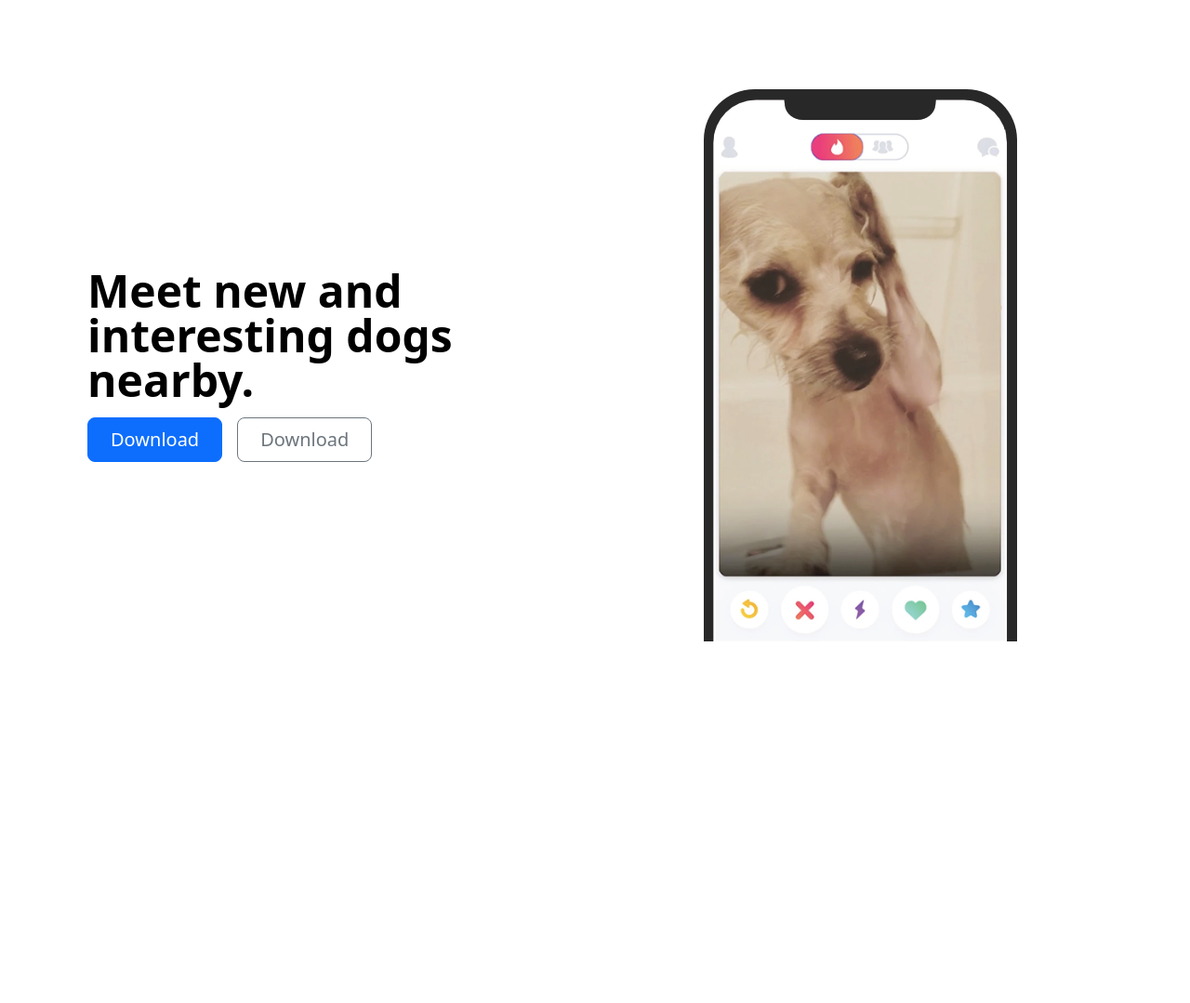
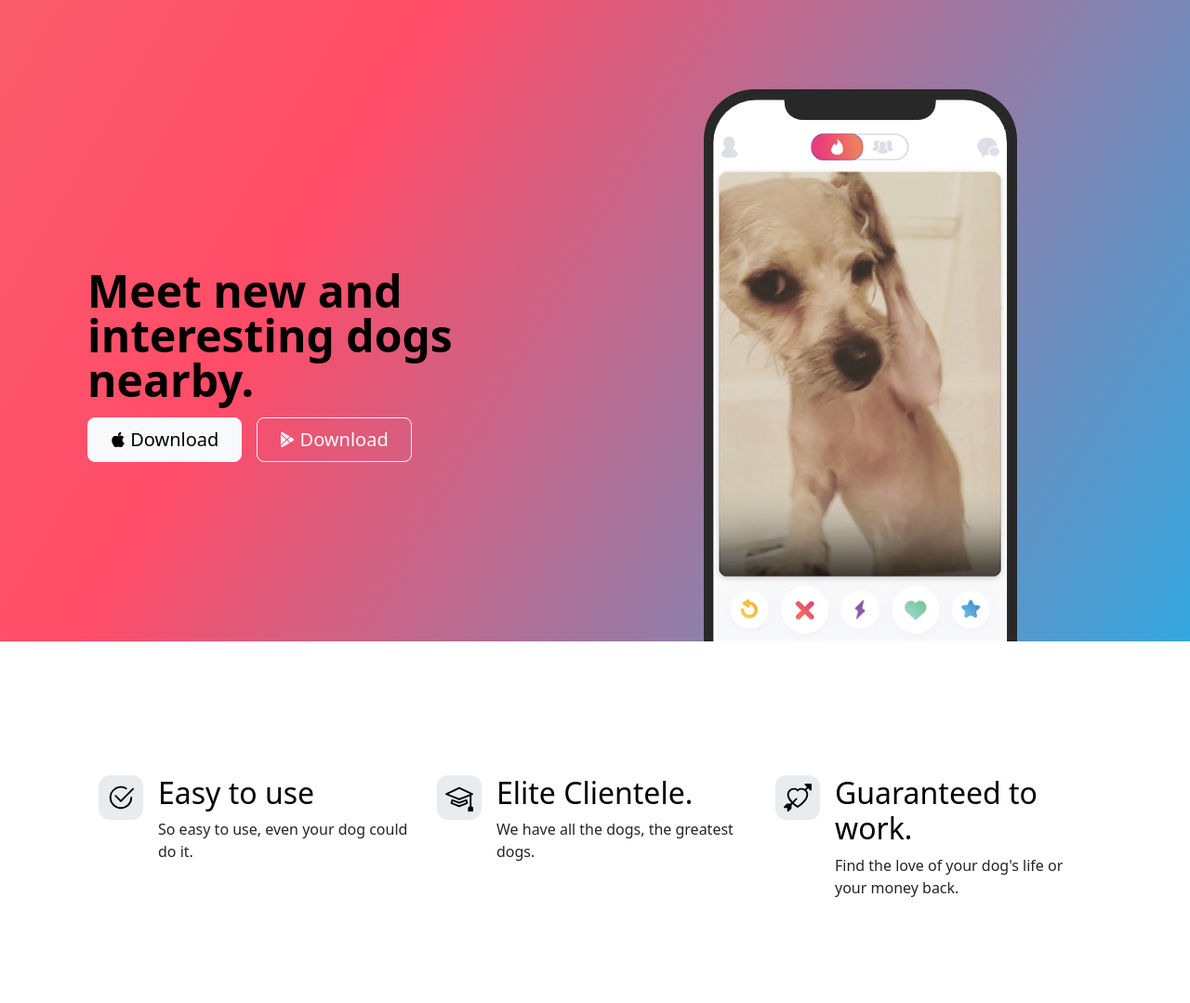
Before and after one commit to armanali13000/TinDog-Bootstrap-Website, a plain HTML site: page index.html in a window 1280 px wide. Shown: the whole page at 93% size. Before the commit the page ends 800 px from the top, so only its background shows below. Drawn offline with nearby package versions, Linux system fonts and the light colour scheme.

Commit message:
Adding feature Section

```diff
--- a/index.html
+++ b/index.html
@@ -6,14 +6,15 @@
   <meta name="viewport" content="width=device-width, initial-scale=1.0">
   <title>TinDog</title>
   <link href="https://cdn.jsdelivr.net/npm/bootstrap@5.3.3/dist/css/bootstrap.min.css" rel="stylesheet" integrity="sha384-QWTKZyjpPEjISv5WaRU9OFeRpok6YctnYmDr5pNlyT2bRjXh0JMhjY6hW+ALEwIH" crossorigin="anonymous">
+  <link rel="stylesheet" href="/css/style.css">
 </head>
 
 <body>
 
   <!-- Title -->
-  <section id="title">
-    <div class="container col-xxl-8 px-4 py-5">
-      <div class="row flex-lg-row-reverse align-items-center g-5 py-5">
+  <section id="title" class="gradient-background">
+    <div class="container col-xxl-8 px-4 pt-5">
+      <div class="row flex-lg-row-reverse align-items-center g-5 pt-5">
         <div class="col-10 col-sm-8 col-lg-6">
           <img src="/images/iphone.png" class="d-block mx-lg-auto img-fluid" alt="Bootstrap Themes" height="200" loading="lazy">
         </div>
@@ -21,17 +22,79 @@
           <h1 class="display-5 fw-bold text-body-emphasis lh-1 mb-3">Meet new and interesting dogs nearby.</h1>
 
           <div class="d-grid gap-2 d-md-flex justify-content-md-start">
-            <button type="button" class="btn btn-primary btn-lg px-4 me-md-2">Download</button>
-            <button type="button" class="btn btn-outline-secondary btn-lg px-4">Download</button>
+            <button type="button" class="btn btn-light btn-lg px-4 me-md-2"><svg xmlns="http://www.w3.org/2000/svg" width="16" height="16" fill="currentColor"
+              class="bi bi-apple mb-1" viewBox="0 0 16 16">
+<path
+                d="M11.182.008C11.148-.03 9.923.023 8.857 1.18c-1.066 1.156-.902 2.482-.878 2.516.024.034 1.52.087 2.475-1.258.955-1.345.762-2.391.728-2.43Zm3.314 11.733c-.048-.096-2.325-1.234-2.113-3.422.212-2.189 1.675-2.789 1.698-2.854.023-.065-.597-.79-1.254-1.157a3.692 3.692 0 0 0-1.563-.434c-.108-.003-.483-.095-1.254.116-.508.139-1.653.589-1.968.607-.316.018-1.256-.522-2.267-.665-.647-.125-1.333.131-1.824.328-.49.196-1.422.754-2.074 2.237-.652 1.482-.311 3.83-.067 4.56.244.729.625 1.924 1.273 2.796.576.984 1.34 1.667 1.659 1.899.319.232 1.219.386 1.843.067.502-.308 1.408-.485 1.766-.472.357.013 1.061.154 1.782.539.571.197 1.111.115 1.652-.105.541-.221 1.324-1.059 2.238-2.758.347-.79.505-1.217.473-1.282Z" />
+<path
+                d="M11.182.008C11.148-.03 9.923.023 8.857 1.18c-1.066 1.156-.902 2.482-.878 2.516.024.034 1.52.087 2.475-1.258.955-1.345.762-2.391.728-2.43Zm3.314 11.733c-.048-.096-2.325-1.234-2.113-3.422.212-2.189 1.675-2.789 1.698-2.854.023-.065-.597-.79-1.254-1.157a3.692 3.692 0 0 0-1.563-.434c-.108-.003-.483-.095-1.254.116-.508.139-1.653.589-1.968.607-.316.018-1.256-.522-2.267-.665-.647-.125-1.333.131-1.824.328-.49.196-1.422.754-2.074 2.237-.652 1.482-.311 3.83-.067 4.56.244.729.625 1.924 1.273 2.796.576.984 1.34 1.667 1.659 1.899.319.232 1.219.386 1.843.067.502-.308 1.408-.485 1.766-.472.357.013 1.061.154 1.782.539.571.197 1.111.115 1.652-.105.541-.221 1.324-1.059 2.238-2.758.347-.79.505-1.217.473-1.282Z" />
+</svg> Download</button>
+            <button type="button" class="btn btn-outline-light btn-lg px-4"><svg xmlns="http://www.w3.org/2000/svg" width="16" height="16" fill="currentColor"
+              class="bi bi-google-play mb-1" viewBox="0 0 16 16">
+<path
+                d="M14.222 9.374c1.037-.61 1.037-2.137 0-2.748L11.528 5.04 8.32 8l3.207 2.96 2.694-1.586Zm-3.595 2.116L7.583 8.68 1.03 14.73c.201 1.029 1.36 1.61 2.303 1.055l7.294-4.295ZM1 13.396V2.603L6.846 8 1 13.396ZM1.03 1.27l6.553 6.05 3.044-2.81L3.333.215C2.39-.341 1.231.24 1.03 1.27Z" />
+</svg> Download</button>
           </div>
         </div>
       </div>
     </div>
   </section>
+
   <!-- Features -->
   <section id="features">
+    <div class="container mt-5">
+    <div class="container px-4 py-5" id="hanging-icons">
+      <div class="row g-4 py-5 row-cols-1 row-cols-lg-3">
+        <div class="col d-flex align-items-start">
+          <div class="icon-square text-body-emphasis bg-body-secondary d-inline-flex align-items-center justify-content-center fs-4 flex-shrink-0 me-3">
+            <svg xmlns="http://www.w3.org/2000/svg" height="30" fill="currentColor" class="bi bi-check2-circle"
+              viewBox="0 0 16 16">
+            <path
+                d="M2.5 8a5.5 5.5 0 0 1 8.25-4.764.5.5 0 0 0 .5-.866A6.5 6.5 0 1 0 14.5 8a.5.5 0 0 0-1 0 5.5 5.5 0 1 1-11 0z" />
+            <path
+                d="M15.354 3.354a.5.5 0 0 0-.708-.708L8 9.293 5.354 6.646a.5.5 0 1 0-.708.708l3 3a.5.5 0 0 0 .708 0l7-7z" />
+            </svg>
 
+          </div>
+          <div>
+            <h3 class="fs-2 text-body-emphasis">Easy to use</h3>
+            <p>So easy to use, even your dog could do it.</p>
+
+          </div>
+        </div>
+        <div class="col d-flex align-items-start">
+          <div class="icon-square text-body-emphasis bg-body-secondary d-inline-flex align-items-center justify-content-center fs-4 flex-shrink-0 me-3">
+            <svg xmlns="http://www.w3.org/2000/svg" height="30" fill="currentColor" class="bi bi-mortarboard" viewBox="0 0 16 16">
+              <path d="M8.211 2.047a.5.5 0 0 0-.422 0l-7.5 3.5a.5.5 0 0 0 .025.917l7.5 3a.5.5 0 0 0 .372 0L14 7.14V13a1 1 0 0 0-1 1v2h3v-2a1 1 0 0 0-1-1V6.739l.686-.275a.5.5 0 0 0 .025-.917l-7.5-3.5ZM8 8.46 1.758 5.965 8 3.052l6.242 2.913L8 8.46Z"/>
+              <path d="M4.176 9.032a.5.5 0 0 0-.656.327l-.5 1.7a.5.5 0 0 0 .294.605l4.5 1.8a.5.5 0 0 0 .372 0l4.5-1.8a.5.5 0 0 0 .294-.605l-.5-1.7a.5.5 0 0 0-.656-.327L8 10.466 4.176 9.032Zm-.068 1.873.22-.748 3.496 1.311a.5.5 0 0 0 .352 0l3.496-1.311.22.748L8 12.46l-3.892-1.556Z"/>
+              </svg>
+          </div>
+          <div>
+            <h3 class="fs-2 text-body-emphasis">Elite Clientele.</h3>
+            <p>We have all the dogs, the greatest dogs.</p>
+
+          </div>
+        </div>
+        <div class="col d-flex align-items-start">
+          <div class="icon-square text-body-emphasis bg-body-secondary d-inline-flex align-items-center justify-content-center fs-4 flex-shrink-0 me-3">
+            <svg xmlns="http://www.w3.org/2000/svg" height="30" fill="currentColor" class="bi bi-arrow-through-heart"
+            viewBox="0 0 16 16">
+            <path fill-rule="evenodd"
+                          d="M2.854 15.854A.5.5 0 0 1 2 15.5V14H.5a.5.5 0 0 1-.354-.854l1.5-1.5A.5.5 0 0 1 2 11.5h1.793l.53-.53c-.771-.802-1.328-1.58-1.704-2.32-.798-1.575-.775-2.996-.213-4.092C3.426 2.565 6.18 1.809 8 3.233c1.25-.98 2.944-.928 4.212-.152L13.292 2 12.147.854A.5.5 0 0 1 12.5 0h3a.5.5 0 0 1 .5.5v3a.5.5 0 0 1-.854.354L14 2.707l-1.006 1.006c.236.248.44.531.6.845.562 1.096.585 2.517-.213 4.092-.793 1.563-2.395 3.288-5.105 5.08L8 13.912l-.276-.182a21.86 21.86 0 0 1-2.685-2.062l-.539.54V14a.5.5 0 0 1-.146.354l-1.5 1.5Zm2.893-4.894A20.419 20.419 0 0 0 8 12.71c2.456-1.666 3.827-3.207 4.489-4.512.679-1.34.607-2.42.215-3.185-.817-1.595-3.087-2.054-4.346-.761L8 4.62l-.358-.368c-1.259-1.293-3.53-.834-4.346.761-.392.766-.464 1.845.215 3.185.323.636.815 1.33 1.519 2.065l1.866-1.867a.5.5 0 1 1 .708.708L5.747 10.96Z" />
+            </svg>
+          </div>
+          <div>
+            <h3 class="fs-2 text-body-emphasis">Guaranteed to work.</h3>
+            <p>Find the love of your dog's life or your money back.</p>
+
+          </div>
+        </div>
+      </div>
+    </div>
+    </div>
   </section>
+
+
   <!-- Testimonial -->
   <section id="testimonial">
 
```
